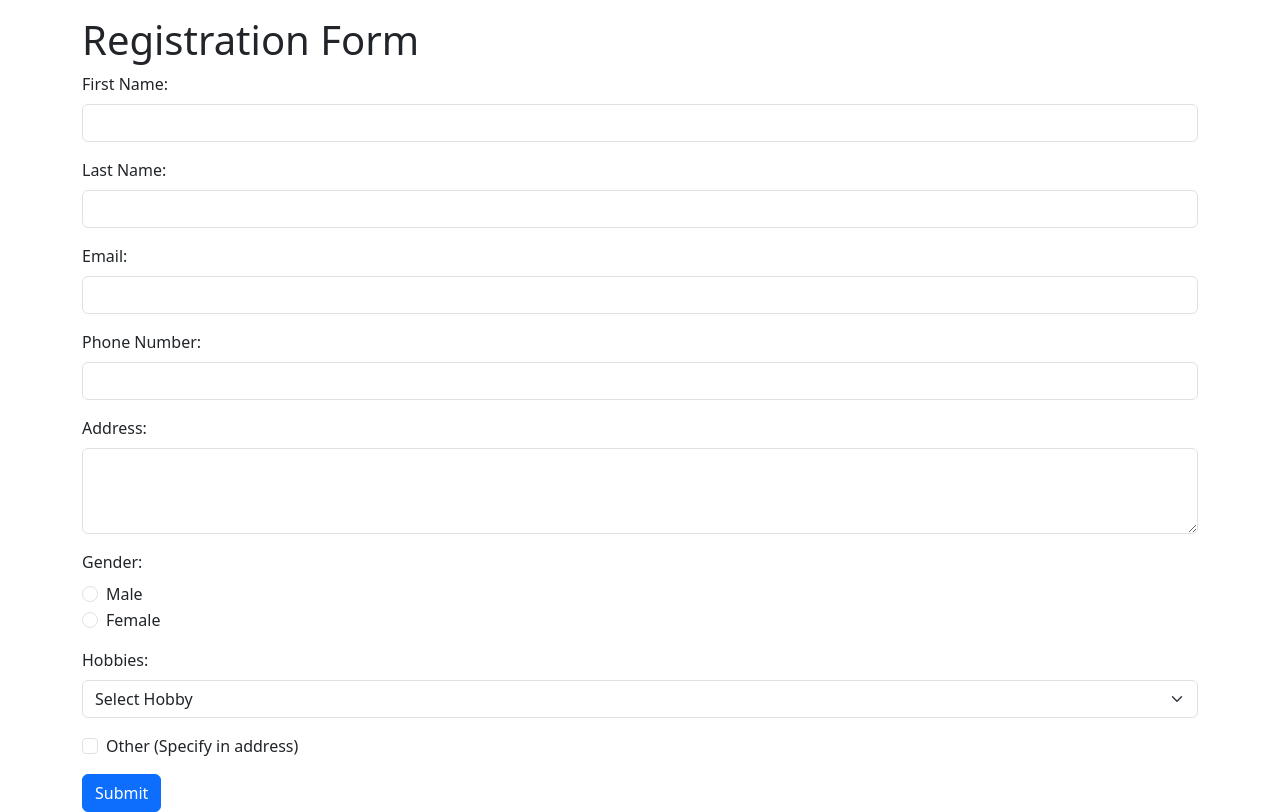
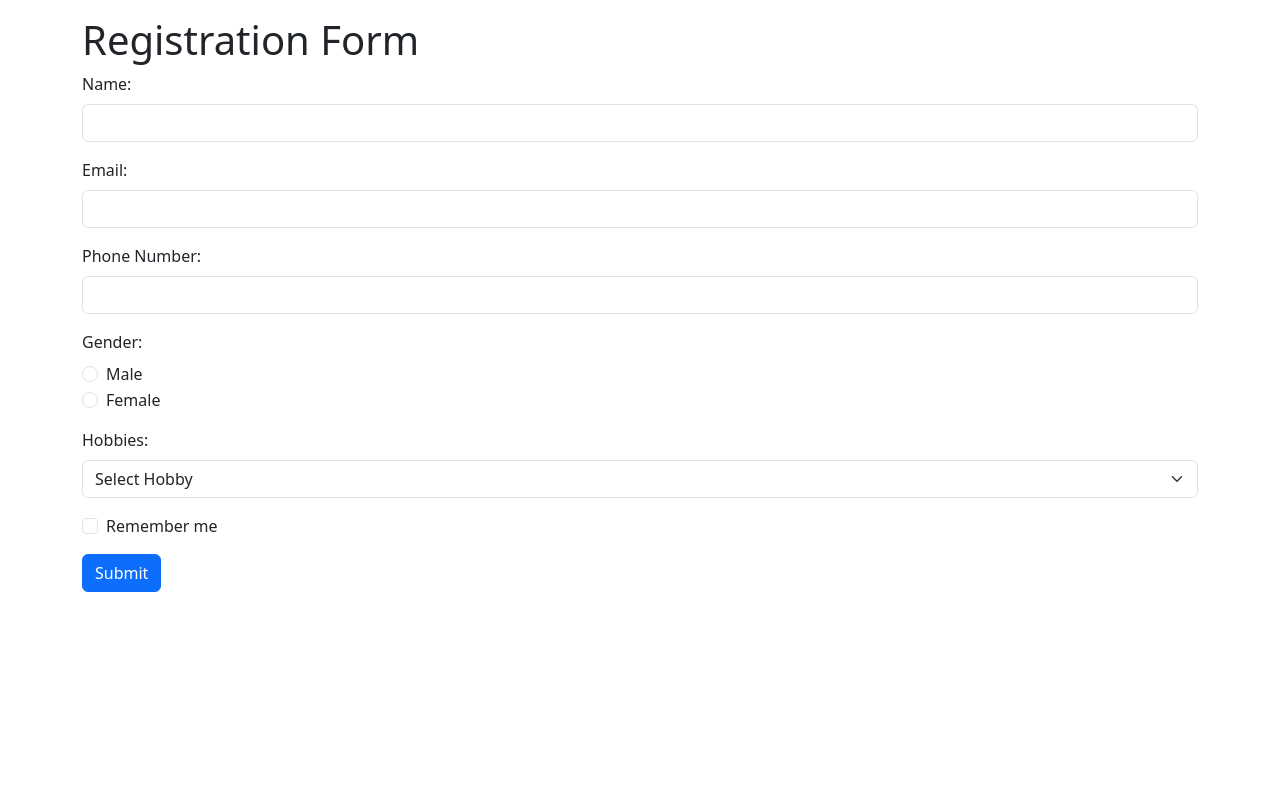
Before and after one commit to rahuly-bacancy/angular-forms, an Angular app: page / in a window 1280 px wide. Built offline with nearby package versions, Linux system fonts and the light colour scheme.

Commit message:
Changes in form

```diff
--- a/src/app/app.component.html
+++ b/src/app/app.component.html
@@ -2,12 +2,8 @@
   <h1>Registration Form</h1>
   <form>
     <div class="mb-3">
-      <label for="firstName" class="form-label">First Name:</label>
-      <input type="text" class="form-control" id="firstName" required>
-    </div>
-    <div class="mb-3">
-      <label for="lastName" class="form-label">Last Name:</label>
-      <input type="text" class="form-control" id="lastName" required>
+      <label for="name" class="form-label">Name:</label>
+      <input type="text" class="form-control" id="name" required>
     </div>
     <div class="mb-3">
       <label for="email" class="form-label">Email:</label>
@@ -16,10 +12,6 @@
     <div class="mb-3">
       <label for="phone" class="form-label">Phone Number:</label>
       <input type="tel" class="form-control" id="phone" required>
-    </div>
-    <div class="mb-3">
-      <label for="address" class="form-label">Address:</label>
-      <textarea class="form-control" id="address" rows="3" required></textarea>
     </div>
     <div class="mb-3">
       <label class="form-label">Gender:</label>
@@ -43,8 +35,8 @@
       </select>
     </div>
     <div class="mb-3 form-check">
-      <input type="checkbox" class="form-check-input" id="otherHobby">
-      <label class="form-check-label" for="otherHobby">Other (Specify in address)</label>
+      <input type="checkbox" class="form-check-input" id="remember_me">
+      <label class="form-check-label" for="remember_me">Remember me</label>
     </div>
     <button type="submit" class="btn btn-primary">Submit</button>
   </form>
```
